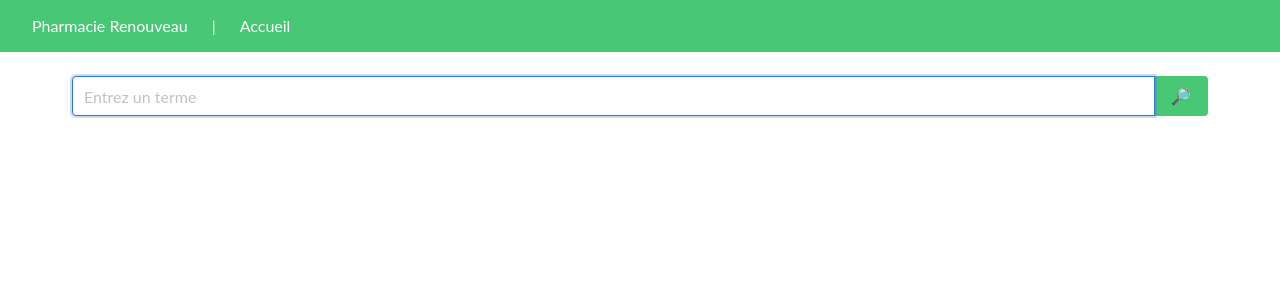
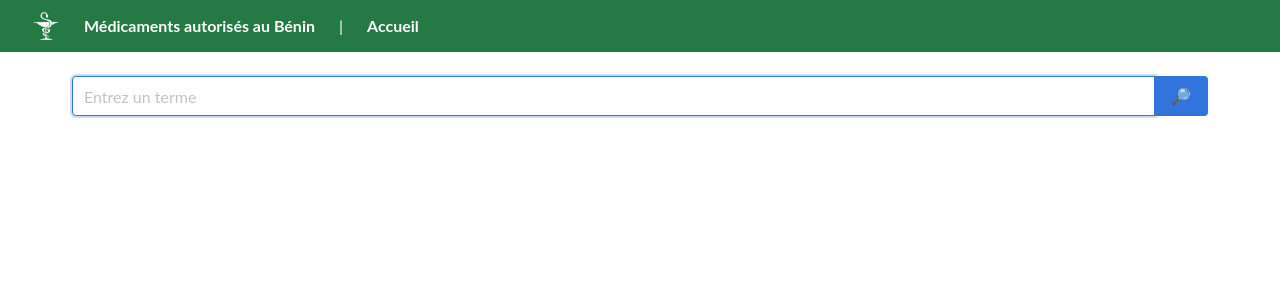
Before and after one commit to kitihounel/drugdb, a Flask app: page / in a window 1280 px wide. Shown: the top 300 px of the page. Run offline with Flask 2, Linux system fonts and the light colour scheme.

Commit message:
Updated styles

```diff
--- a/drugdb/__init__.py
+++ b/drugdb/__init__.py
@@ -7,7 +7,7 @@ def create_app(test_config=None):
     # create and configure the app
     app = Flask(__name__, instance_relative_config=True)
     app.config.from_mapping(
-        SECRET_KEY='fb^L5EUu;7r~T&k[\x0bD.y_\tfK&[SeXiU},I[}Q01afflgAsB@',
+        SECRET_KEY='fb^L5EUu;7r~T&k[kD.y_\tfK&[SeXiU},I[}Q01afflgAsB@',
         DATABASE=os.path.join(app.instance_path, 'db.sqlite'),
     )
 
--- a/drugdb/templates/base.j2
+++ b/drugdb/templates/base.j2
@@ -17,17 +17,21 @@
   <title>{% block title %}{% endblock %}</title>
 </head>
 <body>
-  <nav class="navbar is-success mb-5">
+  <nav class="navbar has-background-success-dark mb-5 is-transparent">
     <div class="container is-fluid">
       <div class="navbar-brand">
-        <a class="navbar-item" href="{{ url_for('index') }}">
-          <!-- <img src="{{ url_for('static', filename='bowl-of-hygieia-white-48x.png') }}"> -->
-          Pharmacie Renouveau
-        </a>
         <span class="navbar-item">
+          <img src="{{ url_for('static', filename='bowl-of-hygieia-white-48x.png') }}">
+        </span>
+      </div>
+      <div class="navbar-menu">
+        <span class="navbar-item has-text-white has-text-weight-bold">
+          M&eacute;dicaments autoris&eacute;s au B&eacute;nin
+        </span>
+        <span class="navbar-item has-text-white">
           |
         </span>
-        <a class="navbar-item" href="{{ url_for('index')  }}">
+        <a class="navbar-item has-text-white has-text-weight-bold" href="{{ url_for('index')  }}">
           Accueil
         </a>
       </div>
--- a/drugdb/templates/drug.j2
+++ b/drugdb/templates/drug.j2
@@ -5,7 +5,7 @@
 {% block content %}
 <div class="container">
   <h5 class="title is-5 mb-4" style="align-items: center; display: flex">
-   <button class="button has-text-weight-bold is-size-6 is-success" id="back-button">&larr;</button>
+   <button class="button has-text-weight-bold is-size-7 is-link" id="back-button">&larr;</button>
    &nbsp;&nbsp;
    <span>Détails du médicament</span>
   </h5>
--- a/drugdb/templates/index.j2
+++ b/drugdb/templates/index.j2
@@ -10,7 +10,7 @@
         <input autofocus class="input" name="term" type="text" placeholder="Entrez un terme">
       </div>
       <div class="control">
-        <button type="submit" class="button is-success">
+        <button type="submit" class="button is-link">
           &#x1F50E;
         </a>
       </div>
```
